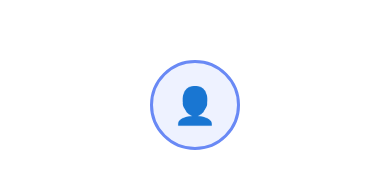
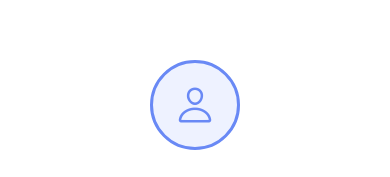
Before and after one commit to aswin-john/RNHiringTask, a React Native app: screen /ProductList in a window 390 px wide. Shown: the top 177 px of the page. Built offline with nearby package versions, Linux system fonts and the light colour scheme.

Commit message:
feat: Introduce authentication (Login, Signup) and product management (List, Detail, Form) screens, adding `react-native-vector-icons` dependency.

```diff
--- a/package.json
+++ b/package.json
@@ -19,7 +19,8 @@
     "react-native-image-picker": "^8.2.1",
     "react-native-safe-area-context": "^5.7.0",
     "react-native-screens": "^4.10.0",
-    "react-native-url-polyfill": "^3.0.0"
+    "react-native-url-polyfill": "^3.0.0",
+    "react-native-vector-icons": "^10.3.0"
   },
   "devDependencies": {
     "@babel/core": "^7.25.2",
--- a/src/screens/auth/LoginScreen.jsx
+++ b/src/screens/auth/LoginScreen.jsx
@@ -9,6 +9,7 @@ import {
     Platform,
 } from 'react-native';
 import { SafeAreaView } from 'react-native-safe-area-context';
+import Icon from 'react-native-vector-icons/Ionicons';
 import AppInput from '../../components/ui/AppInput';
 import AppButton from '../../components/ui/AppButton';
 import useLogin from './useLogin';
@@ -29,7 +30,7 @@ const LoginScreen = ({ navigation }) => {
 
                     {/* Top Icon */}
                     <View style={styles.iconCircle}>
-                        <Text style={styles.iconEmoji}>👤</Text>
+                        <Icon name="person-outline" size={40} color={colors.authPrimary} />
                     </View>
 
                     <Text style={styles.title}>Welcome Back</Text>
--- a/src/screens/auth/SignupScreen.jsx
+++ b/src/screens/auth/SignupScreen.jsx
@@ -9,6 +9,7 @@ import {
     Platform,
 } from 'react-native';
 import { SafeAreaView } from 'react-native-safe-area-context';
+import Icon from 'react-native-vector-icons/Ionicons';
 import AppInput from '../../components/ui/AppInput';
 import AppButton from '../../components/ui/AppButton';
 import useSignup from './useSignup';
@@ -35,7 +36,7 @@ const SignupScreen = ({ navigation }) => {
 
                     {/* Top Icon */}
                     <View style={styles.iconCircle}>
-                        <Text style={styles.iconEmoji}>📷</Text>
+                        <Icon name="person-add-outline" size={40} color={colors.authPrimary} />
                     </View>
 
                     <Text style={styles.title}>Create Account</Text>
--- a/src/screens/products/ProductDetailScreen.jsx
+++ b/src/screens/products/ProductDetailScreen.jsx
@@ -9,6 +9,7 @@ import {
     ActivityIndicator,
 } from 'react-native';
 import { useSafeAreaInsets } from 'react-native-safe-area-context';
+import Icon from 'react-native-vector-icons/Ionicons';
 import useProductDetail from './useProductDetail';
 import { getImageUrl } from '../../services/storageService';
 import colors from '../../theme/colors';
@@ -26,7 +27,7 @@ const ProductDetailScreen = ({ route, navigation }) => {
     const { product: initialProduct } = route.params;
     const { product, loading, handleDelete } = useProductDetail(initialProduct.$id, navigation);
 
-    const data = product || initialProduct; // show initial data while loading
+    const data = product || initialProduct;
     const imageUrl = data.imageId ? getImageUrl(data.imageId) : null;
     const isLowStock = data.quantity <= 5;
 
@@ -47,20 +48,19 @@ const ProductDetailScreen = ({ route, navigation }) => {
                         <Image source={{ uri: imageUrl }} style={styles.heroImage} />
                     ) : (
                         <View style={styles.imageFallback}>
-                            <Text style={styles.imageFallbackText}>📦</Text>
+                            <Icon name="cube-outline" size={80} color={colors.primary} />
                         </View>
                     )}
                     {/* Back Button */}
                     <TouchableOpacity
                         style={[styles.backBtn, { top: 16 + insets.top }]}
                         onPress={() => navigation.goBack()}>
-                        <Text style={styles.backBtnText}>‹</Text>
+                        <Icon name="chevron-back" size={24} color={colors.textPrimary} />
                     </TouchableOpacity>
                 </View>
 
                 {/* Detail Card */}
                 <View style={styles.card}>
-                    {/* Title row */}
                     <View style={styles.titleRow}>
                         <Text style={styles.productName}>{data.name}</Text>
                         <View style={[styles.badge, isLowStock ? styles.badgeLow : styles.badgeActive]}>
@@ -69,7 +69,6 @@ const ProductDetailScreen = ({ route, navigation }) => {
                     </View>
 
                     <Text style={styles.category}>{data.category}</Text>
-
                     <View style={styles.divider} />
 
                     <InfoRow label="Price" value={`₹${data.price}`} />
@@ -81,12 +80,14 @@ const ProductDetailScreen = ({ route, navigation }) => {
                         <TouchableOpacity
                             style={[styles.actionBtn, styles.editBtn]}
                             onPress={() => navigation.navigate('ProductForm', { product: data })}>
-                            <Text style={styles.editBtnText}>✏️  Edit</Text>
+                            <Icon name="pencil-outline" size={18} color="#FFFFFF" style={{ marginRight: 6 }} />
+                            <Text style={styles.editBtnText}>Edit</Text>
                         </TouchableOpacity>
                         <TouchableOpacity
                             style={[styles.actionBtn, styles.deleteBtn]}
                             onPress={handleDelete}>
-                            <Text style={styles.deleteBtnText}>🗑  Delete</Text>
+                            <Icon name="trash-outline" size={18} color={colors.error} style={{ marginRight: 6 }} />
+                            <Text style={styles.deleteBtnText}>Delete</Text>
                         </TouchableOpacity>
                     </View>
                 </View>
@@ -104,10 +105,8 @@ const styles = StyleSheet.create({
     },
     heroImage: { width: '100%', height: '100%' },
     imageFallback: { flex: 1, justifyContent: 'center', alignItems: 'center' },
-    imageFallbackText: { fontSize: 80 },
     backBtn: {
         position: 'absolute',
-        top: 16,
         left: 16,
         width: 40,
         height: 40,
@@ -117,7 +116,6 @@ const styles = StyleSheet.create({
         alignItems: 'center',
         elevation: 3,
     },
-    backBtnText: { fontSize: 28, color: colors.textPrimary, lineHeight: 34 },
     card: {
         backgroundColor: colors.surface,
         borderTopLeftRadius: 24,
@@ -150,7 +148,7 @@ const styles = StyleSheet.create({
     infoLabel: { ...typography.label, color: colors.textSecondary },
     infoValue: { ...typography.body, color: colors.textPrimary, fontWeight: '600' },
     actions: { flexDirection: 'row', gap: 12, marginTop: 28 },
-    actionBtn: { flex: 1, borderRadius: 100, paddingVertical: 14, alignItems: 'center' },
+    actionBtn: { flex: 1, borderRadius: 100, paddingVertical: 14, alignItems: 'center', flexDirection: 'row', justifyContent: 'center' },
     editBtn: { backgroundColor: colors.primary },
     editBtnText: { ...typography.button, color: '#FFFFFF' },
     deleteBtn: { backgroundColor: '#FEE2E2' },
--- a/src/screens/products/ProductFormScreen.jsx
+++ b/src/screens/products/ProductFormScreen.jsx
@@ -8,9 +8,9 @@ import {
     Image,
     KeyboardAvoidingView,
     Platform,
-    ActivityIndicator,
 } from 'react-native';
-import { SafeAreaView, useSafeAreaInsets } from 'react-native-safe-area-context';
+import { SafeAreaView } from 'react-native-safe-area-context';
+import Icon from 'react-native-vector-icons/Ionicons';
 import AppInput from '../../components/ui/AppInput';
 import AppButton from '../../components/ui/AppButton';
 import useProductForm from './useProductForm';
@@ -31,8 +31,6 @@ const ProductFormScreen = ({ route, navigation }) => {
         handleSubmit,
     } = useProductForm(existingProduct, navigation);
 
-    const insets = useSafeAreaInsets();
-
     return (
         <SafeAreaView style={styles.screen}>
             <KeyboardAvoidingView
@@ -43,7 +41,7 @@ const ProductFormScreen = ({ route, navigation }) => {
                     {/* Header */}
                     <View style={styles.header}>
                         <TouchableOpacity onPress={() => navigation.goBack()} style={styles.backBtn}>
-                            <Text style={styles.backBtnText}>‹</Text>
+                            <Icon name="chevron-back" size={24} color={colors.textPrimary} />
                         </TouchableOpacity>
                         <Text style={styles.headerTitle}>{isEditing ? 'Edit Product' : 'Add Product'}</Text>
                         <View style={{ width: 40 }} />
@@ -55,12 +53,12 @@ const ProductFormScreen = ({ route, navigation }) => {
                             <Image source={{ uri: image.uri }} style={styles.pickedImage} />
                         ) : existingProduct?.imageId ? (
                             <View style={styles.imageHint}>
-                                <Text style={styles.imageHintIcon}>🖼️</Text>
+                                <Icon name="image-outline" size={40} color={colors.textSecondary} />
                                 <Text style={styles.imageHintText}>Tap to change image</Text>
                             </View>
                         ) : (
                             <View style={styles.imageHint}>
-                                <Text style={styles.imageHintIcon}>📷</Text>
+                                <Icon name="camera-outline" size={40} color={colors.textSecondary} />
                                 <Text style={styles.imageHintText}>Tap to add product image</Text>
                             </View>
                         )}
@@ -129,7 +127,6 @@ const styles = StyleSheet.create({
         alignItems: 'center',
         backgroundColor: colors.background,
     },
-    backBtnText: { fontSize: 28, color: colors.textPrimary, lineHeight: 34 },
     headerTitle: { ...typography.h2, color: colors.textPrimary },
     imagePicker: {
         height: 180,
@@ -144,8 +141,7 @@ const styles = StyleSheet.create({
         borderStyle: 'dashed',
     },
     pickedImage: { width: '100%', height: '100%' },
-    imageHint: { alignItems: 'center' },
-    imageHintIcon: { fontSize: 40, marginBottom: 8 },
+    imageHint: { alignItems: 'center', gap: 8 },
     imageHintText: { ...typography.bodySmall, color: colors.textSecondary },
     form: { paddingHorizontal: 20, paddingTop: 8 },
     submitBtn: { marginTop: 12 },
--- a/src/screens/products/ProductListScreen.jsx
+++ b/src/screens/products/ProductListScreen.jsx
@@ -12,6 +12,7 @@ import {
 } from 'react-native';
 import { useFocusEffect } from '@react-navigation/native';
 import { useSafeAreaInsets } from 'react-native-safe-area-context';
+import Icon from 'react-native-vector-icons/Ionicons';
 import { useAuth } from '../../context/AuthContext';
 import useProductList from './useProductList';
 import { getImageUrl } from '../../services/storageService';
@@ -20,7 +21,7 @@ import typography from '../../theme/typography';
 
 const LOW_STOCK_THRESHOLD = 5;
 
-const ProductCard = ({ product, onPress, onDelete }) => {
+const ProductCard = ({ product, onPress }) => {
     const isLow = product.quantity <= LOW_STOCK_THRESHOLD;
     const imageUrl = product.imageId ? getImageUrl(product.imageId) : null;
 
@@ -31,7 +32,7 @@ const ProductCard = ({ product, onPress, onDelete }) => {
                 {imageUrl ? (
                     <Image source={{ uri: imageUrl }} style={styles.image} />
                 ) : (
-                    <Text style={styles.imagePlaceholder}>📦</Text>
+                    <Icon name="cube-outline" size={32} color={colors.primary} />
                 )}
             </View>
 
@@ -50,7 +51,7 @@ const ProductCard = ({ product, onPress, onDelete }) => {
                 <View style={[styles.badge, isLow ? styles.badgeLow : styles.badgeActive]}>
                     <Text style={styles.badgeText}>{isLow ? 'Low' : 'Active'}</Text>
                 </View>
-                <Text style={styles.chevron}>›</Text>
+                <Icon name="chevron-forward" size={20} color={colors.textMuted} />
             </View>
         </TouchableOpacity>
     );
@@ -64,7 +65,7 @@ const ProductListScreen = ({ navigation }) => {
         loading, searching, refreshing, refresh, handleDelete,
     } = useProductList();
 
-    // Re-fetch whenever this screen comes back into focus (e.g. after adding a product)
+    // Re-fetch whenever this screen comes back into focus
     useFocusEffect(
         useCallback(() => {
             refresh();
@@ -94,7 +95,7 @@ const ProductListScreen = ({ navigation }) => {
 
             {/* Search Bar */}
             <View style={styles.searchBar}>
-                <Text style={styles.searchIcon}>🔍</Text>
+                <Icon name="search-outline" size={18} color={colors.textMuted} style={{ marginRight: 8 }} />
                 <TextInput
                     style={styles.searchInput}
                     placeholder="Search products..."
@@ -119,7 +120,7 @@ const ProductListScreen = ({ navigation }) => {
                 refreshControl={<RefreshControl refreshing={refreshing} onRefresh={refresh} colors={[colors.primary]} />}
                 ListEmptyComponent={
                     <View style={styles.emptyState}>
-                        <Text style={styles.emptyIcon}>📭</Text>
+                        <Icon name="file-tray-outline" size={64} color={colors.textMuted} />
                         <Text style={styles.emptyText}>No products yet.</Text>
                         <Text style={styles.emptySubtext}>Tap + to add your first product.</Text>
                     </View>
@@ -138,7 +139,7 @@ const ProductListScreen = ({ navigation }) => {
                 style={styles.fab}
                 onPress={() => navigation.navigate('ProductForm', { product: null })}
                 activeOpacity={0.85}>
-                <Text style={styles.fabText}>+</Text>
+                <Icon name="add" size={32} color="#FFFFFF" />
             </TouchableOpacity>
         </View>
     );
@@ -158,7 +159,6 @@ const styles = StyleSheet.create({
     header: {
         backgroundColor: colors.primary,
         paddingHorizontal: 20,
-        paddingTop: 20,
         paddingBottom: 24,
         flexDirection: 'row',
         justifyContent: 'space-between',
@@ -198,7 +198,6 @@ const styles = StyleSheet.create({
         shadowOpacity: 0.08,
         shadowRadius: 8,
     },
-    searchIcon: { fontSize: 16, marginRight: 8 },
     searchInput: {
         flex: 1,
         ...typography.body,
@@ -240,7 +239,6 @@ const styles = StyleSheet.create({
         overflow: 'hidden',
     },
     image: { width: 64, height: 64 },
-    imagePlaceholder: { fontSize: 28 },
     cardInfo: { flex: 1 },
     cardName: {
         ...typography.h3,
@@ -264,12 +262,12 @@ const styles = StyleSheet.create({
     },
     cardRight: {
         alignItems: 'center',
+        gap: 8,
     },
     badge: {
         borderRadius: 100,
         paddingHorizontal: 8,
         paddingVertical: 4,
-        marginBottom: 8,
     },
     badgeActive: { backgroundColor: '#ECFDF5' },
     badgeLow: { backgroundColor: '#F5F3FF' },
@@ -278,16 +276,15 @@ const styles = StyleSheet.create({
         fontWeight: '600',
         color: colors.textPrimary,
     },
-    chevron: { fontSize: 22, color: colors.textMuted },
     emptyState: {
         alignItems: 'center',
         paddingTop: 80,
+        gap: 8,
     },
-    emptyIcon: { fontSize: 48, marginBottom: 12 },
     emptyText: {
         ...typography.h3,
         color: colors.textSecondary,
-        marginBottom: 6,
+        marginTop: 8,
     },
     emptySubtext: {
         ...typography.bodySmall,
@@ -309,7 +306,6 @@ const styles = StyleSheet.create({
         shadowOpacity: 0.35,
         shadowRadius: 8,
     },
-    fabText: { color: '#FFFFFF', fontSize: 30, lineHeight: 34 },
 });
 
 export default ProductListScreen;
```
Also changed, not shown: 2 other files (tests, documents, lock files or other folders).
